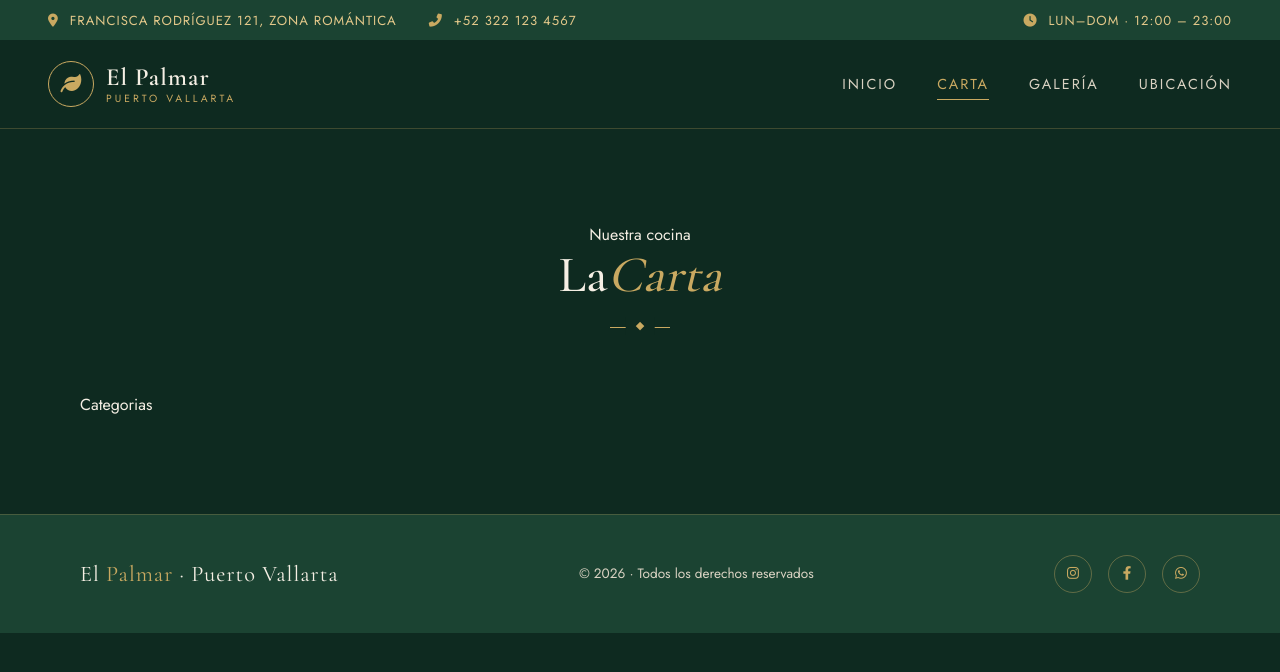
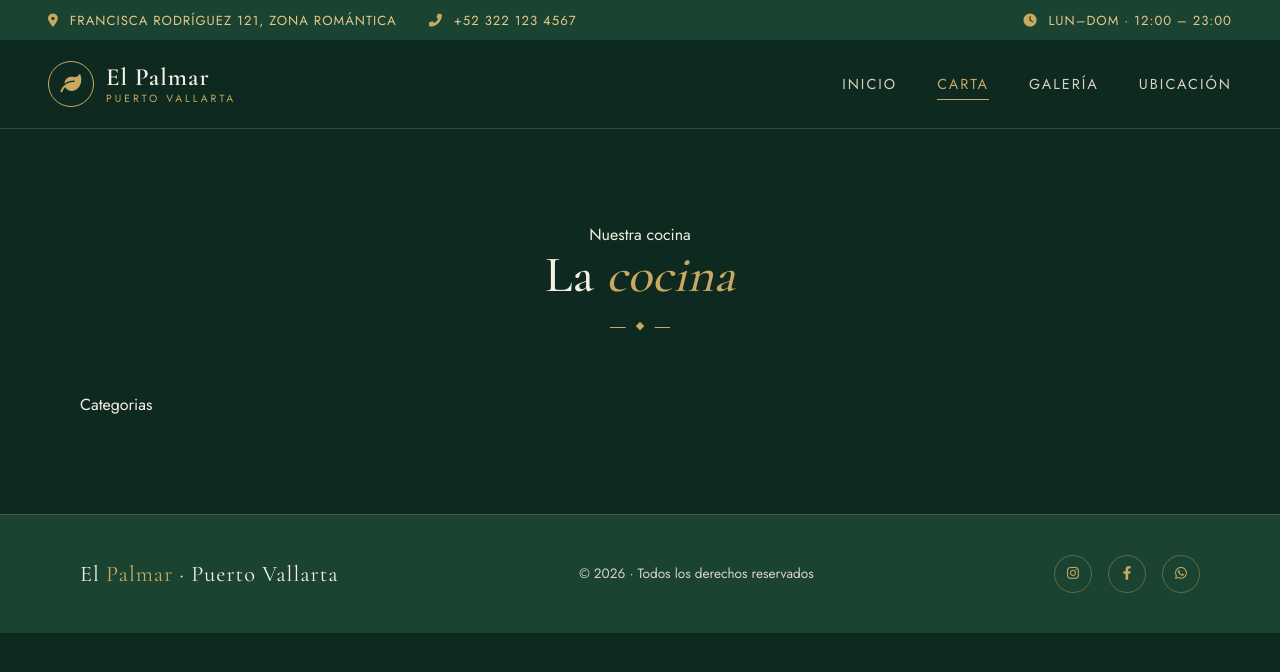
Before and after one commit to maximovj/restaurante-el-palmar, a React (Vite) app: page /menu in a window 1280 px wide. Shown: the top 672 px of the page. Built offline with nearby package versions, Linux system fonts and the light colour scheme.

Commit message:
* Se agrega props para cabecera de la sección

```diff
--- a/src/components/ui/SectionHeader.tsx
+++ b/src/components/ui/SectionHeader.tsx
@@ -1,10 +1,10 @@
-export function SectionHeader() {
+export function SectionHeader({eyebrow, title, highlight}:{eyebrow: string, title: string, highlight: string}) {
     return (
         <div className="section-header">
             <span className="eyebrow"></span>
-            Nuestra cocina
+            {eyebrow}
             <h2>
-                La<em>Carta</em>
+                {title}&nbsp;<em>{highlight}</em>
             </h2>
             <div className="divider"></div>
         </div>
--- a/src/pages/Menu/Menu.tsx
+++ b/src/pages/Menu/Menu.tsx
@@ -4,7 +4,7 @@ export function Menu() {
     return (
         <div className="page-wrapper">
             <div className="section">
-            <SectionHeader />
+            <SectionHeader eyebrow="Nuestra cocina" title="La" highlight="cocina" />
             Categorias
             </div>
         </div>
```
